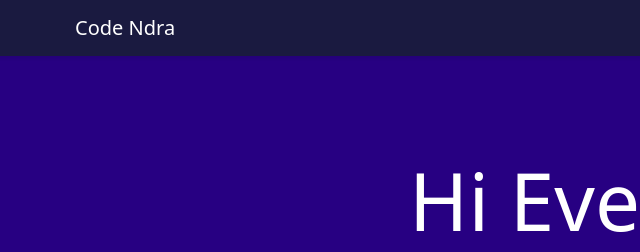
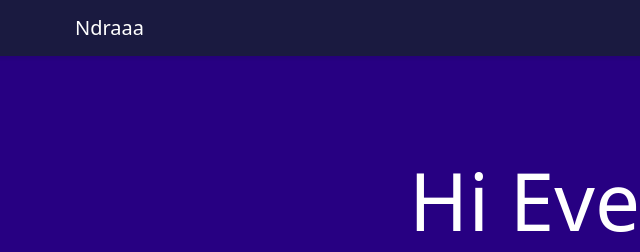
Before and after one commit to indra-nd/ndraaa, a plain HTML site: page index.html in a window 1280 px wide. Shown: the top 252 px of the page, 7-647 px from the left. Drawn offline with nearby package versions, Linux system fonts and the light colour scheme.

Commit message:
index.html

```diff
--- a/index.html
+++ b/index.html
@@ -18,9 +18,10 @@
 </head>
 <body>
     <!-- Navbar -->
-    <nav class="navbar navbar-expand-lg navbar-dark shadow-sm fixed-top" style="background-color: #1A1A40;">
+  <div data-aos = "fade-down">
+      <nav class="navbar navbar-expand-lg navbar-dark shadow-sm fixed-top" style="background-color: #1A1A40;">
         <div  class="container">
-          <a class="navbar-brand" href="#">Code Ndra</a>
+          <a class="navbar-brand" href="#">Ndraaa</a>
           <button class="navbar-toggler" type="button" data-bs-toggle="collapse" data-bs-target="#navbarNav" aria-controls="navbarNav" aria-expanded="false" aria-label="Toggle navigation">
             <span class="navbar-toggler-icon"></span>
           </button>
@@ -46,6 +47,7 @@
           </div>
         </div>
       </nav>
+      </div>
     <!-- Akhir Navbar -->
 
     <!-- Jumbotron -->
```
